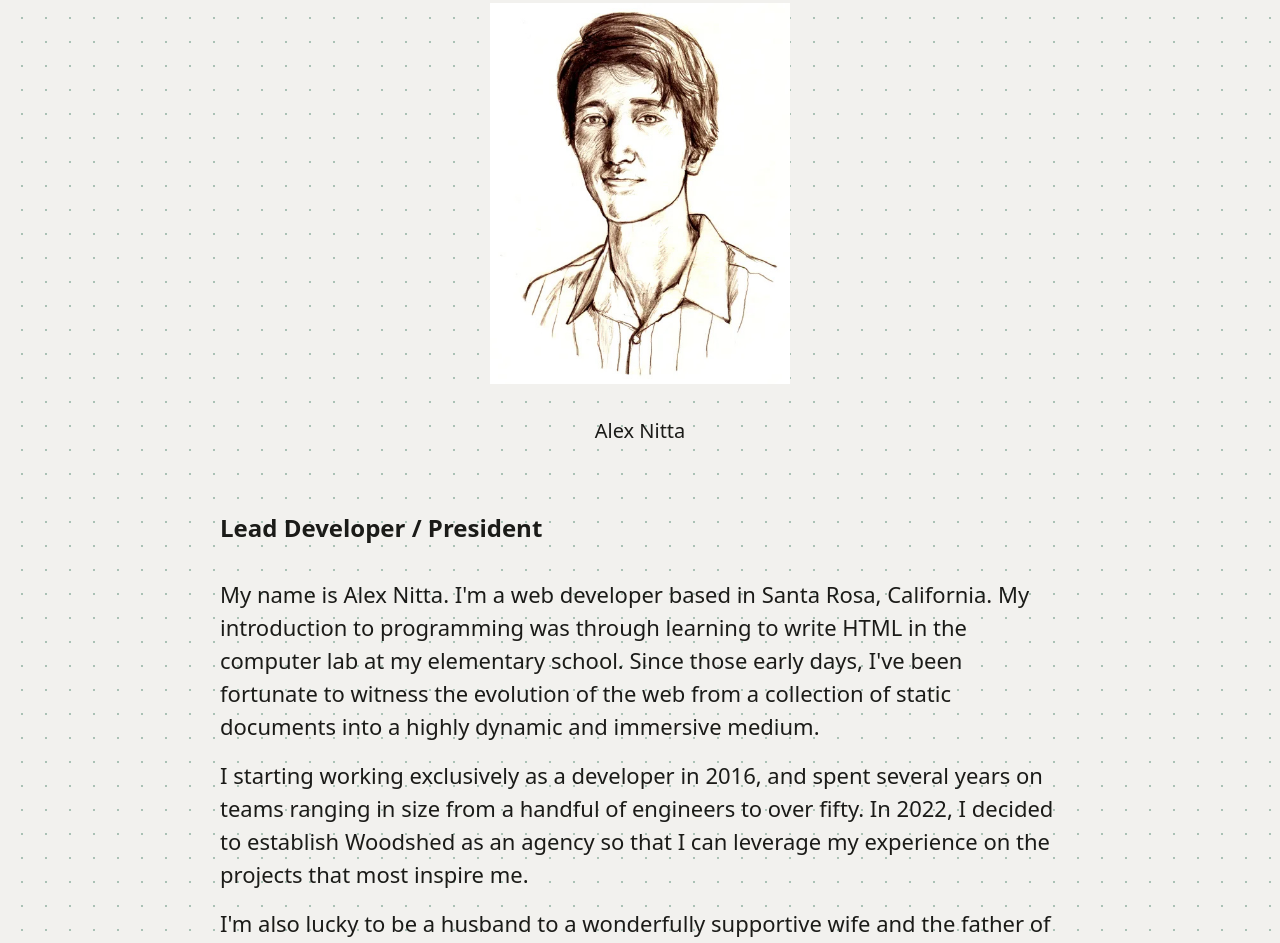
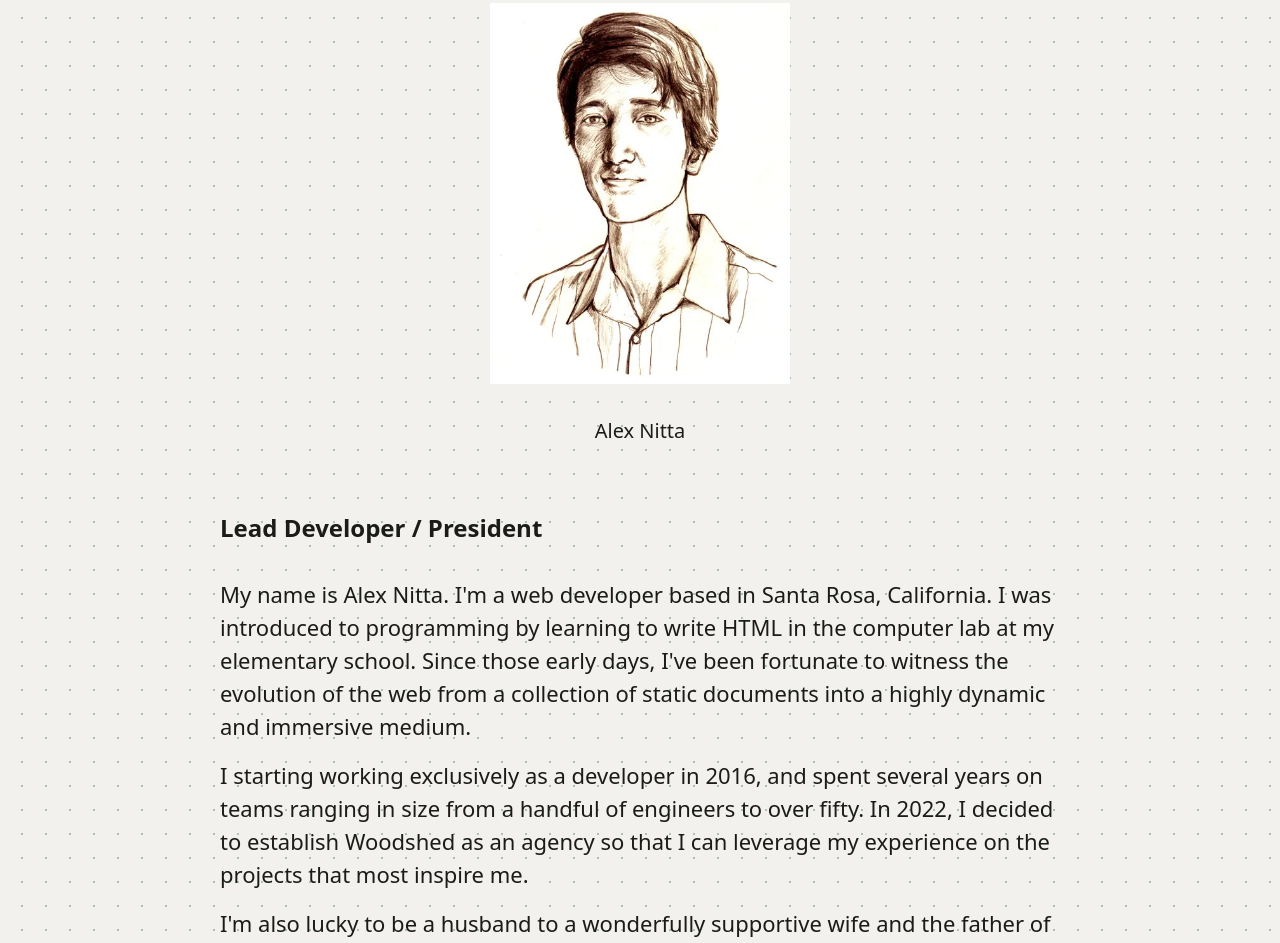
Before and after one commit to Woodshed-Technology-LLC/woodshed-site, an Astro site: page /about-us in a window 1280 px wide. Shown: the part 316-1259 px from the top of the page. Built offline with nearby package versions, Linux system fonts and the light colour scheme; Astro itself is replaced by a stand-in of ours.

Commit message:
adjust font scaling in /about-us; edit copy

```diff
--- a/src/components/StaffProfile.astro
+++ b/src/components/StaffProfile.astro
@@ -21,7 +21,7 @@ const { alt, imageMetaData, name, title } = Astro.props;
         <h2 class="py-8 font-medium text-20">{name}</h2>
     </div>
     <h3 class="font-semibold text-24 py-8">{title}</h3>
-    <div class="text-22 grid gap-4">
+    <div class="grid gap-4 body-1">
         <slot />
     </div>
 </div>
--- a/src/pages/about-us.astro
+++ b/src/pages/about-us.astro
@@ -22,11 +22,11 @@ import stevenBryanImageMetaData from '../assets/steven_bryan.jpg';
     >
         <p>
             My name is Alex Nitta. I'm a web developer based in Santa Rosa,
-            California. My introduction to programming was through learning to
-            write HTML in the computer lab at my elementary school. Since those
-            early days, I've been fortunate to witness the evolution of the web
-            from a collection of static documents into a highly dynamic and
-            immersive medium.
+            California. I was introduced to programming by learning to write
+            HTML in the computer lab at my elementary school. Since those early
+            days, I've been fortunate to witness the evolution of the web from a
+            collection of static documents into a highly dynamic and immersive
+            medium.
         </p>
         <p>
             I starting working exclusively as a developer in 2016, and spent
```
